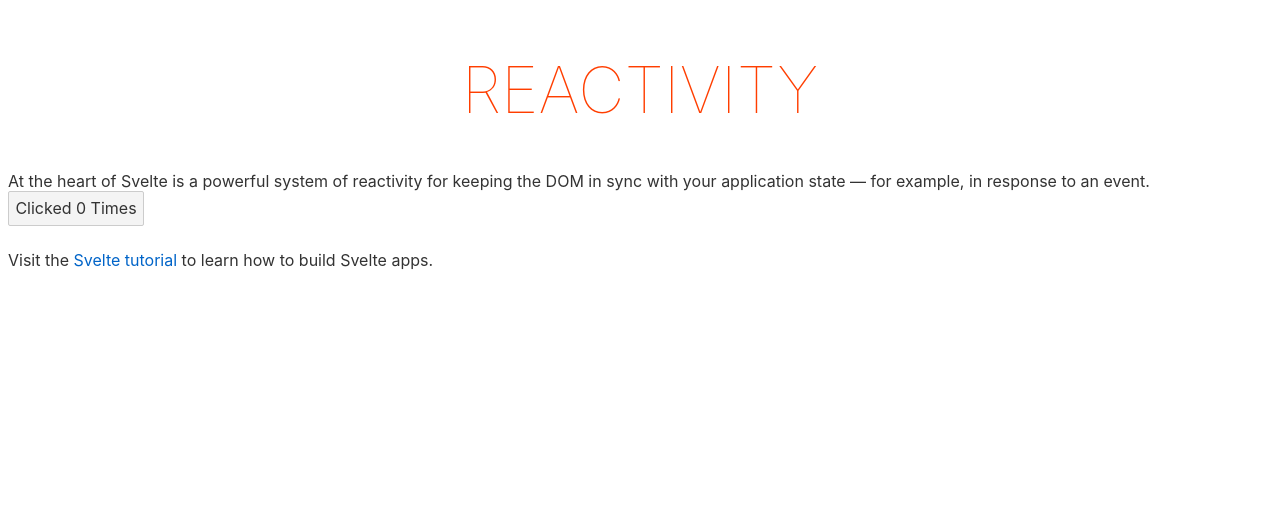
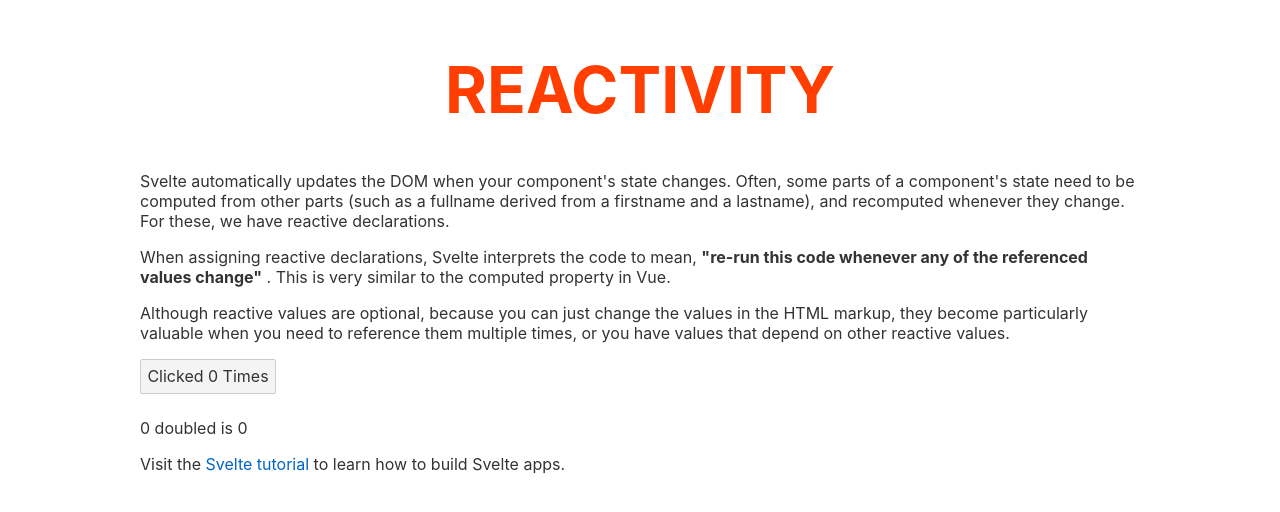
Before and after one commit to GillyRabutTsurwa/svelte-docs-learning, a Svelte app: page / in a window 1280 px wide. Shown: the top 512 px of the page. Built offline with nearby package versions, Linux system fonts and the light colour scheme.

Commit message:
section 2B of docs - reactive declarations

```diff
--- a/src/App.svelte
+++ b/src/App.svelte
@@ -1,18 +1,24 @@
 <script>
   let title = "Reactivity";
   let count = 0;
-  //NEW:
   function handleClick() {
     count += 1;
   }
+  //NEW:
+  $: doubleCount = count * 2;
 </script>
 
 <style>
+  main {
+    width: 1000px;
+    margin: 0 auto;
+  }
+
   h1 {
     color: #ff3e00;
     text-transform: uppercase;
     font-size: 4em;
-    font-weight: 100;
+    font-weight: bold;
     text-align: center;
   }
 
@@ -30,12 +36,31 @@
 <main>
   <h1>{title}</h1>
   <div class="docs-read">
-    At the heart of Svelte is a powerful system of reactivity for keeping the
-    DOM in sync with your application state — for example, in response to an
-    event.
+    <p>
+      Svelte automatically updates the DOM when your component's state changes.
+      Often, some parts of a component's state need to be computed from other
+      parts (such as a fullname derived from a firstname and a lastname), and
+      recomputed whenever they change. For these, we have reactive declarations.
+    </p>
+    <p>
+      When assigning reactive declarations, Svelte interprets the code to mean,
+      <strong>
+        "re-run this code whenever any of the referenced values change"
+      </strong>
+      . This is very similar to the computed property in Vue.
+    </p>
+    <p>
+      Although reactive values are optional, because you can just change the
+      values in the HTML markup, they become particularly valuable when you need
+      to reference them multiple times, or you have values that depend on other
+      reactive values.
+    </p>
   </div>
   <div class="code">
-    <button on:click={handleClick}>Clicked {count} Times</button>
+    <button on:click={handleClick}>
+      Clicked {count} {count === 1 ? 'Time' : 'Times'}
+    </button>
+    <p>{count} doubled is {doubleCount}</p>
   </div>
   <p>
     Visit the
```
